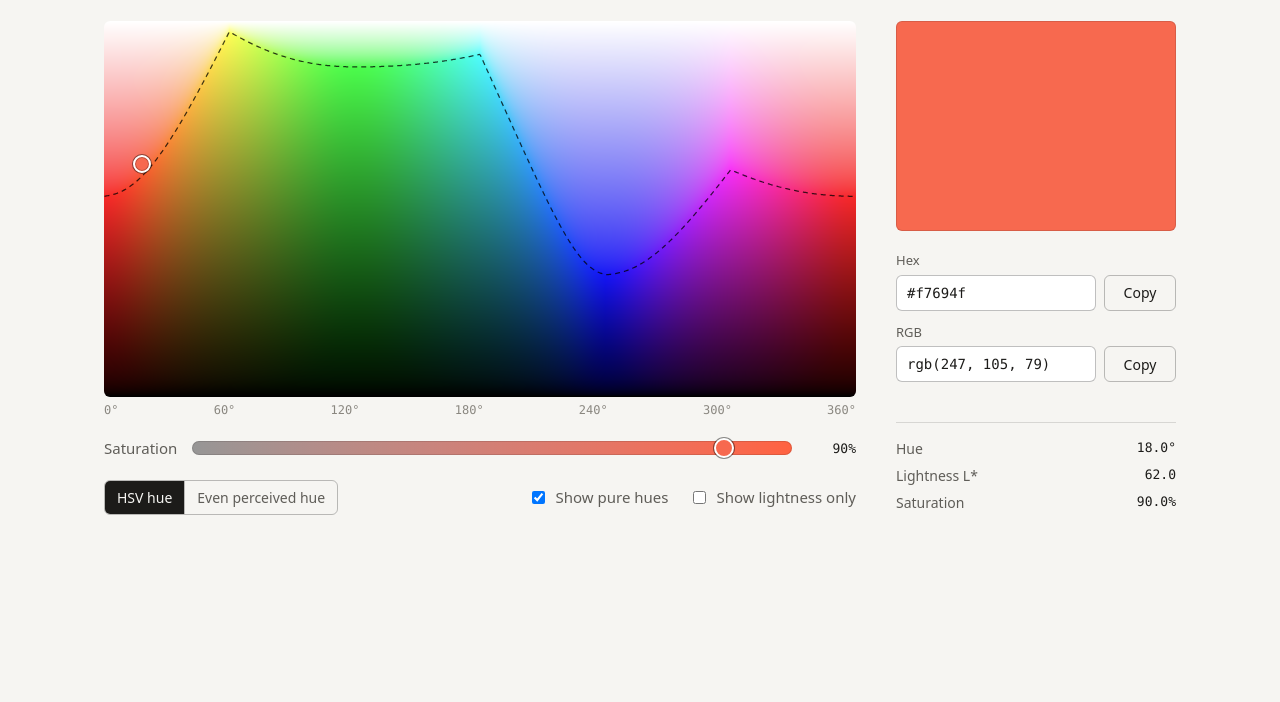
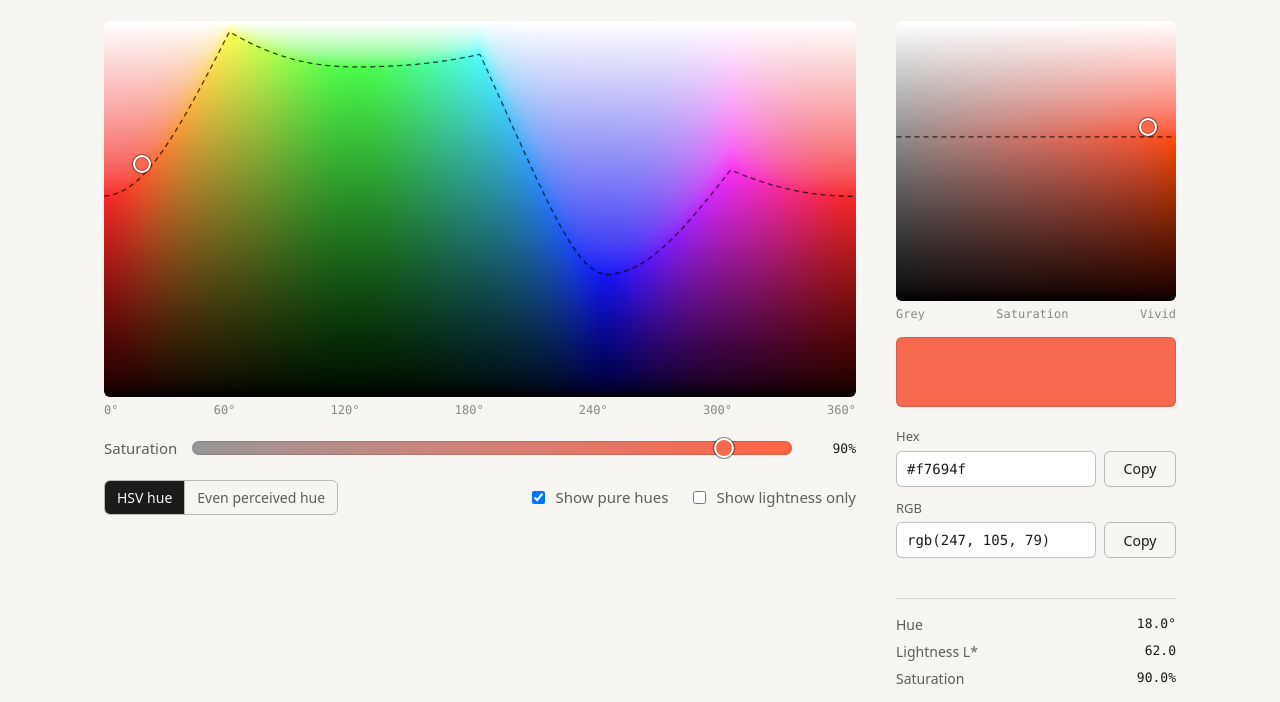
Before and after one commit to domizai/hsl-star, a website with bundled scripts: page index.html in a window 1280 px wide. Both pictures are taken after a click on the label "Show pure hues". Shown: the part 125-827 px from the top of the page. Before the commit the page ends 800 px from the top, so only its background shows below. Built offline with nearby package versions, Linux system fonts and the light colour scheme.

Commit message:
add tone widget

```diff
--- a/app.js
+++ b/app.js
@@ -20,9 +20,7 @@ const state = { hsv: 18, l: 62, s: 0.9, mode: 'hsv', preview: false, pureLine: f
 
 const $ = (id) => document.getElementById(id);
 const field = $('field');
-const ctx = field.getContext('2d');
-const wrap = $('field-wrap');
-const marker = $('marker');
+const tone = $('tone');
 const sat = $('sat');
 const hexInput = $('hex');
 const rgbInput = $('rgb');
@@ -40,36 +38,44 @@ const axisHue = () => fromHsvHue(state.hsv, state.mode);
 const currentRgb = () => toRgb({ h: state.hsv, l: state.l, s: state.s });
 
 // --- Rendering --------------------------------------------------------------
+//
+// Two pickers share the state:
+//   field  hue × lightness at the current saturation
+//   tone   saturation × lightness at the current hue
 
 let fieldDirty = true;
+let toneDirty = true;
+let toneHue = null;
 let frame = 0;
 
-function schedule(redrawField = false) {
-  fieldDirty ||= redrawField;
+function schedule({ field = false, tone = false } = {}) {
+  fieldDirty ||= field;
+  toneDirty ||= tone;
   if (!frame) frame = requestAnimationFrame(draw);
 }
+
+const redrawAll = () => schedule({ field: true, tone: true });
 
 function draw() {
   frame = 0;
   if (fieldDirty) renderField();
-  fieldDirty = false;
+  if (toneDirty || toneHue !== state.hsv) renderTone();
+  fieldDirty = toneDirty = false;
   renderUi();
 }
 
-function renderField() {
-  const w = field.width;
-  const h = field.height;
-  if (!w || !h) return;
-  const image = ctx.createImageData(w, h);
+// Fill a canvas pixel by pixel. column(x) returns a function of y that gives
+// the linear RGB colour, so per-column work is done once.
+function paint(canvas, column) {
+  const w = canvas.width;
+  const h = canvas.height;
+  const context = canvas.getContext('2d');
+  const image = context.createImageData(w, h);
   const d = image.data;
-  const rows = Float64Array.from({ length: h }, (_, y) => 100 * (1 - y / (h - 1)));
-  const pureRows = new Float64Array(w);
-
   for (let x = 0; x < w; x++) {
-    const basis = hueBasis(((x + 0.5) / w) * 360, { hue: state.mode });
-    pureRows[x] = (1 - lstarFromY(basis.y) / 100) * (h - 1);
+    const colourAt = column(x);
     for (let y = 0; y < h; y++) {
-      const [r, g, b] = basisToLinear(basis, rows[y], state.s).map(to8);
+      const [r, g, b] = colourAt(y).map(to8);
       const k = (y * w + x) * 4;
       if (state.preview) {
         // Grey of the 8-bit colour actually shown, not of the ideal value.
@@ -83,21 +89,57 @@ function renderField() {
       d[k + 3] = 255;
     }
   }
-  ctx.putImageData(image, 0, 0);
-  if (state.pureLine) drawPureLine(pureRows);
+  context.putImageData(image, 0, 0);
+  return context;
 }
 
-// Where each hue reaches full saturation without black or white mixed in.
-function drawPureLine(pureRows) {
-  ctx.save();
-  ctx.beginPath();
-  pureRows.forEach((y, x) => (x ? ctx.lineTo(x + 0.5, y) : ctx.moveTo(0.5, y)));
-  ctx.lineJoin = 'round';
-  ctx.strokeStyle = 'rgba(0, 0, 0, 0.75)';
-  ctx.lineWidth = 1.25;
-  ctx.setLineDash([5, 4]);
-  ctx.stroke();
-  ctx.restore();
+const lightnessRows = (h) => Float64Array.from({ length: h }, (_, y) => 100 * (1 - y / (h - 1)));
+const rowOf = (l, h) => (1 - l / 100) * (h - 1);
+
+function renderField() {
+  const { width: w, height: h } = field;
+  if (!w || !h) return;
+  const rows = lightnessRows(h);
+  const pureRows = new Float64Array(w);
+  const context = paint(field, (x) => {
+    const basis = hueBasis(((x + 0.5) / w) * 360, { hue: state.mode });
+    pureRows[x] = rowOf(lstarFromY(basis.y), h);
+    return (y) => basisToLinear(basis, rows[y], state.s);
+  });
+  if (state.pureLine) drawPureLine(context, pureRows);
+}
+
+function renderTone() {
+  toneHue = state.hsv;
+  const { width: w, height: h } = tone;
+  if (!w || !h) return;
+  const rows = lightnessRows(h);
+  const basis = hueBasis(state.hsv);
+  const context = paint(tone, (x) => {
+    const s = x / (w - 1);
+    return (y) => basisToLinear(basis, rows[y], s);
+  });
+  // The pure hue sits on the right edge; this row is where shades turn into tints.
+  if (state.pureLine) drawPureLine(context, new Float64Array(w).fill(rowOf(lstarFromY(basis.y), h)));
+}
+
+// Where the hue reaches full saturation without black or white mixed in.
+function drawPureLine(context, rows) {
+  context.save();
+  context.beginPath();
+  rows.forEach((y, x) => (x ? context.lineTo(x + 0.5, y) : context.moveTo(0.5, y)));
+  context.lineJoin = 'round';
+  context.strokeStyle = 'rgba(0, 0, 0, 0.75)';
+  context.lineWidth = 1.25;
+  context.setLineDash([5, 4]);
+  context.stroke();
+  context.restore();
+}
+
+function placeMarker(marker, x, y, hex) {
+  marker.style.left = `${x * 100}%`;
+  marker.style.top = `${y * 100}%`;
+  marker.style.background = hex;
 }
 
 function renderUi() {
@@ -106,12 +148,15 @@ function renderUi() {
   const rgbText = toRgbString(rgb);
   const axis = axisHue();
 
-  marker.style.left = `${(axis / 360) * 100}%`;
-  marker.style.top = `${(1 - state.l / 100) * 100}%`;
-  marker.style.background = hex;
+  placeMarker($('field-marker'), axis / 360, 1 - state.l / 100, hex);
+  placeMarker($('tone-marker'), state.s, 1 - state.l / 100, hex);
   field.setAttribute(
     'aria-valuetext',
     `Hue ${axis.toFixed(0)} degrees, lightness ${state.l.toFixed(0)}, ${hex}`,
+  );
+  tone.setAttribute(
+    'aria-valuetext',
+    `Saturation ${Math.round(state.s * 100)} percent, lightness ${state.l.toFixed(0)}, ${hex}`,
   );
 
   const stops = [];
@@ -133,36 +178,54 @@ function renderUi() {
   $('out-s').textContent = `${(state.s * 100).toFixed(1)}%`;
 }
 
-new ResizeObserver(() => {
-  const w = Math.round(field.clientWidth);
-  const h = Math.round(field.clientHeight);
-  if (w !== field.width || h !== field.height) {
-    field.width = w;
-    field.height = h;
-    schedule(true);
+const resizer = new ResizeObserver(() => {
+  for (const canvas of [field, tone]) {
+    const w = Math.round(canvas.clientWidth);
+    const h = Math.round(canvas.clientHeight);
+    if (w !== canvas.width || h !== canvas.height) {
+      canvas.width = w;
+      canvas.height = h;
+      schedule(canvas === field ? { field: true } : { tone: true });
+    }
   }
-}).observe(field);
+});
+resizer.observe(field);
+resizer.observe(tone);
 
-// --- Field interaction -------------------------------------------------------
+// --- Picker interaction --------------------------------------------------------
 
-function pickAt(event) {
-  const rect = field.getBoundingClientRect();
-  // Stop just short of 360 so the marker never wraps to the left edge.
-  const x = clamp((event.clientX - rect.left) / rect.width, 0, 0.9999);
-  const y = clamp((event.clientY - rect.top) / rect.height, 0, 1);
-  state.hsv = toHsvHue(x * 360, state.mode);
-  state.l = (1 - y) * 100;
-  clearError();
-  schedule();
+// Pointer dragging on a picker; onPick gets x and y as fractions of its size.
+function makeDraggable(canvas, onPick) {
+  const wrap = canvas.parentElement;
+  const pick = (event) => {
+    const rect = canvas.getBoundingClientRect();
+    onPick(
+      clamp((event.clientX - rect.left) / rect.width, 0, 1),
+      clamp((event.clientY - rect.top) / rect.height, 0, 1),
+    );
+    clearError();
+  };
+  wrap.addEventListener('pointerdown', (event) => {
+    wrap.setPointerCapture(event.pointerId);
+    canvas.focus({ preventScroll: true });
+    pick(event);
+  });
+  wrap.addEventListener('pointermove', (event) => {
+    if (wrap.hasPointerCapture(event.pointerId)) pick(event);
+  });
 }
 
-wrap.addEventListener('pointerdown', (event) => {
-  wrap.setPointerCapture(event.pointerId);
-  field.focus({ preventScroll: true });
-  pickAt(event);
+makeDraggable(field, (x, y) => {
+  // Stop just short of 360 so the marker never wraps to the left edge.
+  state.hsv = toHsvHue(Math.min(x, 0.9999) * 360, state.mode);
+  state.l = (1 - y) * 100;
+  schedule();
 });
-wrap.addEventListener('pointermove', (event) => {
-  if (wrap.hasPointerCapture(event.pointerId)) pickAt(event);
+
+makeDraggable(tone, (x, y) => {
+  state.s = x;
+  state.l = (1 - y) * 100;
+  schedule({ field: true });
 });
 
 field.addEventListener('keydown', (event) => {
@@ -180,11 +243,24 @@ field.addEventListener('keydown', (event) => {
   schedule();
 });
 
+tone.addEventListener('keydown', (event) => {
+  const step = event.shiftKey ? 10 : 1;
+  switch (event.key) {
+    case 'ArrowLeft': state.s = clamp(state.s - step / 100, 0, 1); break;
+    case 'ArrowRight': state.s = clamp(state.s + step / 100, 0, 1); break;
+    case 'ArrowUp': state.l = clamp(state.l + step, 0, 100); break;
+    case 'ArrowDown': state.l = clamp(state.l - step, 0, 100); break;
+    default: return;
+  }
+  event.preventDefault();
+  schedule({ field: event.key === 'ArrowLeft' || event.key === 'ArrowRight' });
+});
+
 // --- Controls ------------------------------------------------------------------
 
 sat.addEventListener('input', () => {
   state.s = Number(sat.value) / 100;
-  schedule(true);
+  schedule({ field: true });
 });
 
 for (const radio of document.querySelectorAll('input[name="hue-mode"]')) {
@@ -194,18 +270,18 @@ for (const radio of document.querySelectorAll('input[name="hue-mode"]')) {
     try {
       localStorage.setItem('hue-mode', state.mode);
     } catch {}
-    schedule(true);
+    schedule({ field: true });
   });
 }
 
 $('pure-line').addEventListener('change', (event) => {
   state.pureLine = event.target.checked;
-  schedule(true);
+  redrawAll();
 });
 
 $('preview').addEventListener('change', (event) => {
   state.preview = event.target.checked;
-  schedule(true);
+  redrawAll();
 });
 
 // --- Hex and RGB input -------------------------------------------------------------
@@ -231,7 +307,7 @@ function commit(input) {
   state.l = coords.l;
   state.s = coords.s;
   input.blur();
-  schedule(true);
+  redrawAll();
 }
 
 for (const input of [hexInput, rgbInput]) {
@@ -286,4 +362,4 @@ for (const button of document.querySelectorAll('[data-copy]')) {
   });
 }
 
-schedule(true);
+redrawAll();
--- a/index.html
+++ b/index.html
@@ -14,9 +14,9 @@
     </header>
 
     <section class="picker" aria-label="Colour field">
-      <div class="field-wrap" id="field-wrap">
-        <canvas id="field" tabindex="0" role="slider" aria-label="Hue and lightness. Use the arrow keys to move, hold Shift for larger steps."></canvas>
-        <div class="marker" id="marker" aria-hidden="true"></div>
+      <div class="pick-wrap">
+        <canvas class="pick" id="field" tabindex="0" role="slider" aria-label="Hue and lightness. Use the arrow keys to move, hold Shift for larger steps."></canvas>
+        <div class="marker" id="field-marker" aria-hidden="true"></div>
       </div>
       <div class="axis" aria-hidden="true">
         <span>0°</span><span>60°</span><span>120°</span><span>180°</span><span>240°</span><span>300°</span><span>360°</span>
@@ -41,6 +41,11 @@
     </section>
 
     <aside class="panel" aria-label="Selected colour">
+      <div class="pick-wrap">
+        <canvas class="pick" id="tone" tabindex="0" role="slider" aria-label="Saturation and lightness of the current hue. Use the arrow keys to move, hold Shift for larger steps."></canvas>
+        <div class="marker" id="tone-marker" aria-hidden="true"></div>
+      </div>
+      <div class="tone-axis" aria-hidden="true"><span>Grey</span><span>Saturation</span><span>Vivid</span></div>
       <div class="swatch" id="swatch"></div>
 
       <div class="value">
--- a/style.css
+++ b/style.css
@@ -53,21 +53,22 @@ body {
 
 .picker { grid-area: picker; min-width: 0; }
 
-.field-wrap {
+.pick-wrap {
   position: relative;
   touch-action: none;
   cursor: crosshair;
 }
 
-#field {
+.pick {
   display: block;
   width: 100%;
-  aspect-ratio: 2 / 1;
   border-radius: var(--radius);
   outline: none;
 }
+#field { aspect-ratio: 2 / 1; }
+#tone { aspect-ratio: 1 / 1; }
 
-#field:focus-visible { box-shadow: 0 0 0 2px var(--bg), 0 0 0 4px var(--focus); }
+.pick:focus-visible { box-shadow: 0 0 0 2px var(--bg), 0 0 0 4px var(--focus); }
 
 .marker {
   position: absolute;
@@ -80,7 +81,8 @@ body {
   pointer-events: none;
 }
 
-.axis {
+.axis,
+.tone-axis {
   display: flex;
   justify-content: space-between;
   margin-top: 6px;
@@ -160,8 +162,10 @@ body {
 
 .panel { grid-area: panel; }
 
+.tone-axis { margin-bottom: 16px; }
+
 .swatch {
-  aspect-ratio: 4 / 3;
+  aspect-ratio: 4 / 1;
   border-radius: var(--radius);
   box-shadow: inset 0 0 0 1px var(--border);
   margin-bottom: 20px;
@@ -220,5 +224,5 @@ button:focus-visible { outline: 2px solid var(--focus); outline-offset: 1px; }
     grid-template-areas: "intro" "picker" "panel";
     padding: 24px 16px 48px;
   }
-  .swatch { aspect-ratio: 3 / 1; }
+  #tone { aspect-ratio: 3 / 2; }
 }
```
